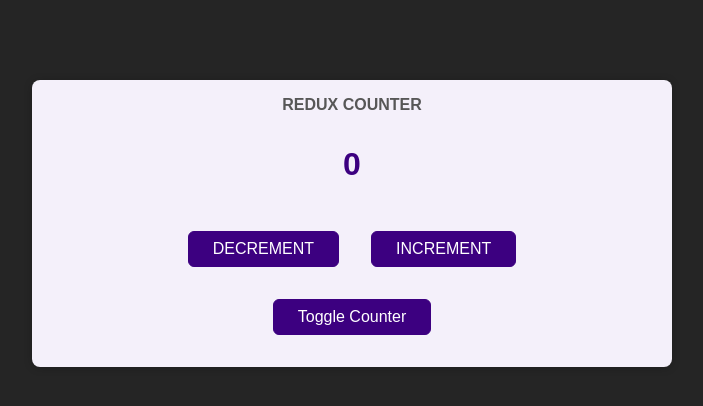
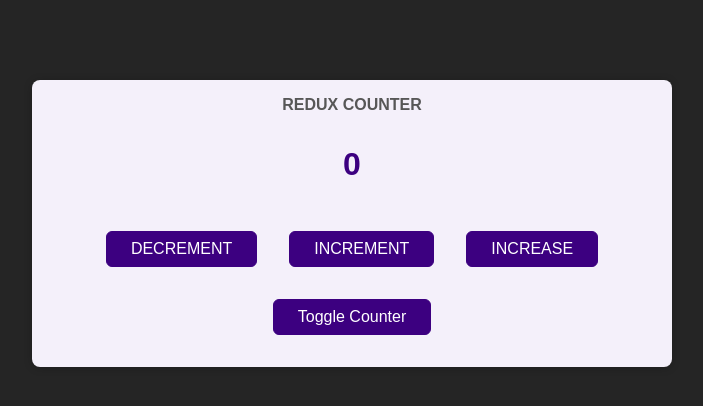
Before and after one commit to PajkoStefan/react-redux-practice, a React (Create React App) app: page / in a window 1280 px wide. Shown: the top 406 px of the page, without its empty margins (288-991 px from the left). Built offline with nearby package versions, Linux system fonts and the light colour scheme.

Commit message:
INCREASE added (payload)

```diff
--- a/src/components/Counter/Counter.js
+++ b/src/components/Counter/Counter.js
@@ -17,6 +17,10 @@ const Counter = () => {
     dispetch({ type: "DECREMENT" });
   };
 
+  const increaseHandler = () => {
+    dispetch({ type: "INCREASE", payload: { amount: 5 } });
+  };
+
   return (
     <main className={classes.counter}>
       <h1>Redux Counter</h1>
@@ -24,6 +28,7 @@ const Counter = () => {
       <div>
         <button onClick={decrementHandler}>DECREMENT</button>
         <button onClick={incrementHandler}>INCREMENT</button>
+        <button onClick={increaseHandler}>INCREASE</button>
       </div>
       <button onClick={toggleCounterHandler}>Toggle Counter</button>
     </main>
--- a/src/store/index.js
+++ b/src/store/index.js
@@ -6,6 +6,8 @@ const counterReducer = (state = { counter: 0 }, action) => {
       return { counter: state.counter + 1 };
     case "DECREMENT":
       return { counter: state.counter - 1 };
+    case "INCREASE":
+      return { counter: state.counter + action.payload.amount };
     default:
       return state;
   }
```
